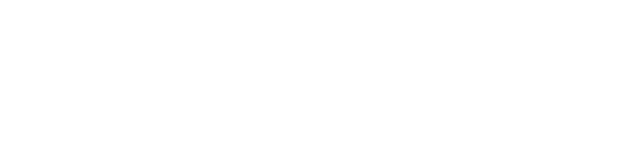
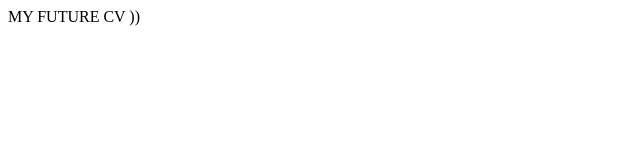
Before and after one commit to NataliiaBoiko22/rsschool.cv, a plain HTML site: page index.html in a window 1280 px wide. Shown: the whole page, without its empty margins (0-640 px from the left). Drawn offline with Linux system fonts and the light colour scheme.

Commit message:
feat: add title of html

```diff
--- a/index.html
+++ b/index.html
@@ -4,10 +4,10 @@
     <meta charset="UTF-8">
     <meta http-equiv="X-UA-Compatible" content="IE=edge">
     <meta name="viewport" content="width=device-width, initial-scale=1.0">
-    <title>Document</title>
+    <title>This is my CV</title>
     <link rel="stylesheet" href="style.css" />
 </head>
 <body>
-
+    MY FUTURE CV ))
 </body>
 </html>
```
